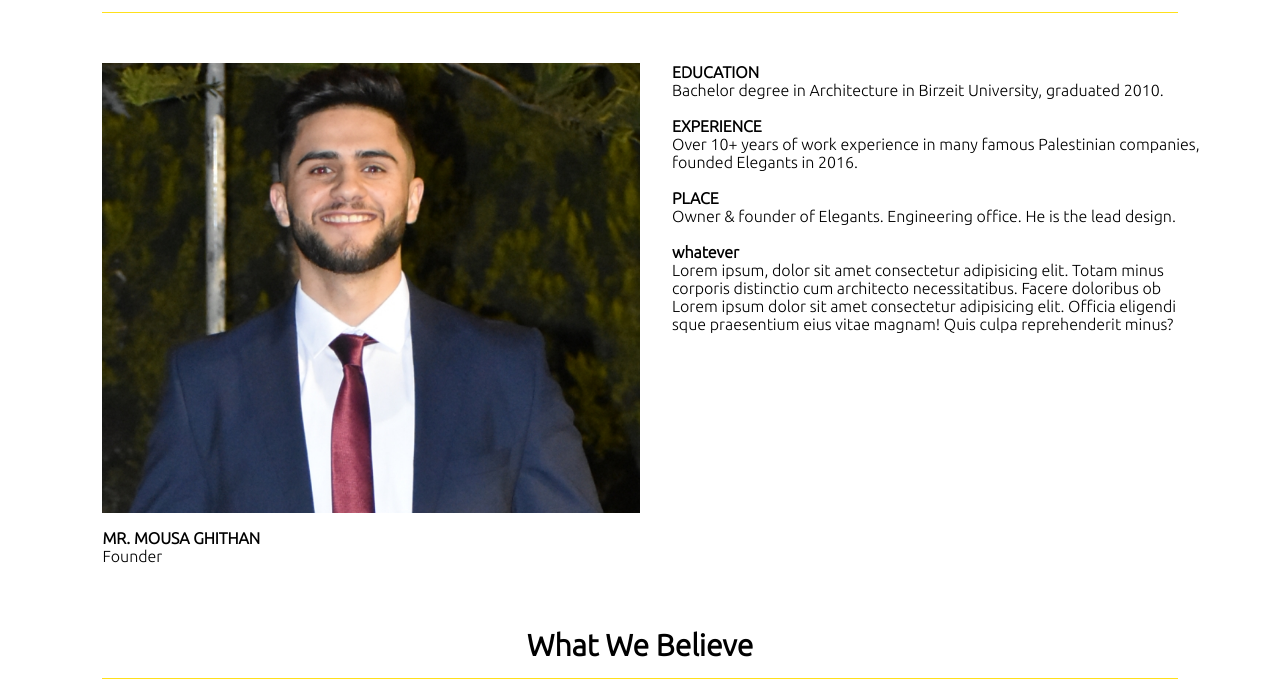
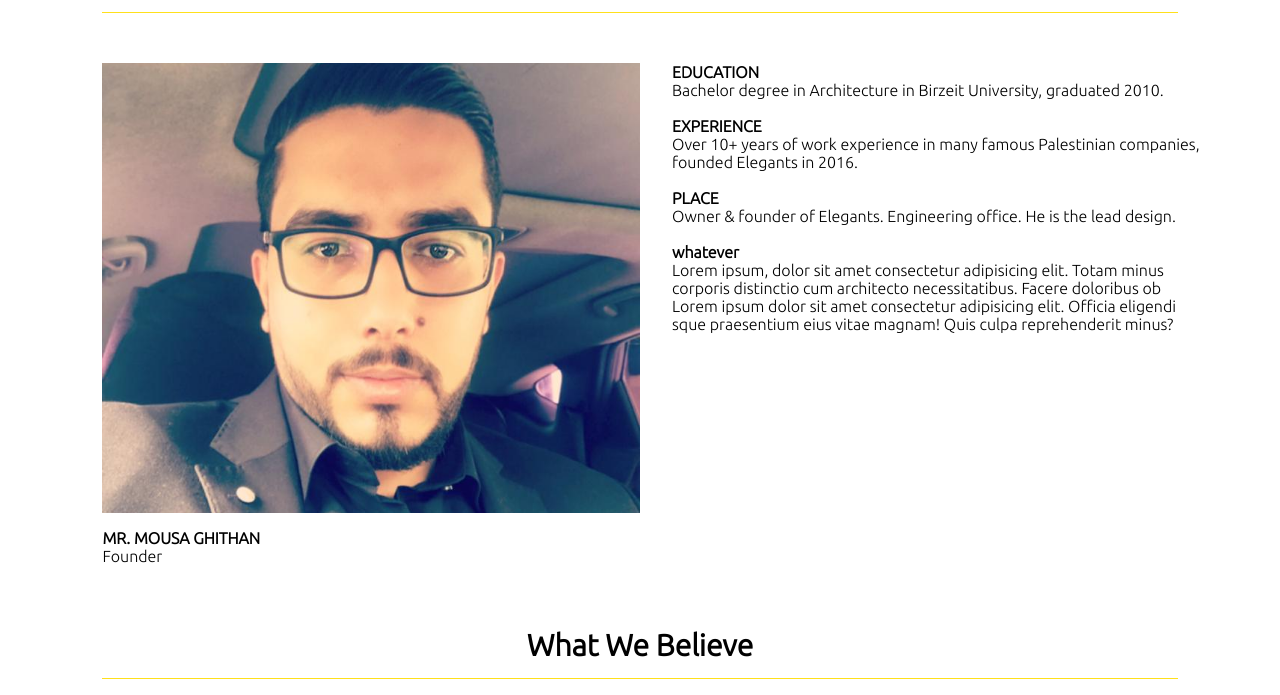
Before and after one commit to majdghithan/Elegants-Engineering-Office, a plain HTML site: page about.html in a window 1280 px wide. Shown: the part 387-1082 px from the top of the page. Drawn offline with Linux system fonts and the light colour scheme.

Commit message:
upodate about pic

```diff
--- a/css/about-css/about.css
+++ b/css/about-css/about.css
@@ -52,11 +52,12 @@
 .team-img{
     width: 100%;
     height: 100%;
-    background-image: url(/images/team/Optimized-ME\ 2.png);
+    background-image: url(/images/about.jpg);
     background-attachment: scroll;
-    background-position: 40% 10%;
+    background-position-x: center;
+    background-position-y: 30%;
     background-repeat: no-repeat;
-    background-size: cover
+    background-size: cover;
 }
 .team-text{
     text-align: left;
--- a/css/image.css
+++ b/css/image.css
@@ -19,7 +19,7 @@
 /* To have the image on full screen always  */
 .home-cover{
     /* margin-top: 60px; */
-    background-image: linear-gradient(rgba(0, 0, 0, 0.5), rgba(0, 0, 0, 0.5)), url(/images/homecover/kitchen-with-furniture-and-appliances-2724748.jpg);
+    background-image: linear-gradient(rgba(0, 0, 0, 0.5), rgba(0, 0, 0, 0.5)), url(/images/going-imgs/first\ going.jpg);
     width: 100%;
     height: 100vh;
     position: relative;
```
Also changed, not shown: index.html (+1 -1 lines), images/about.jpg (added).
